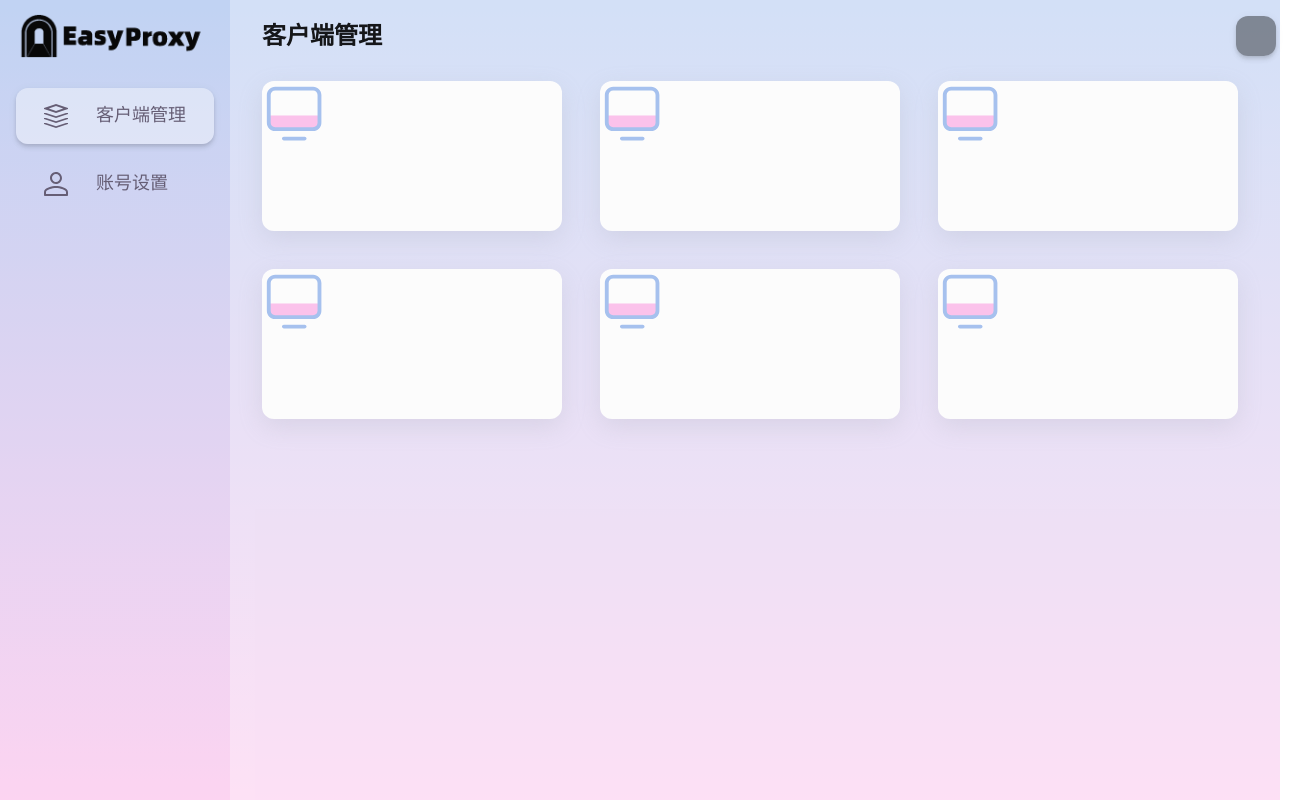
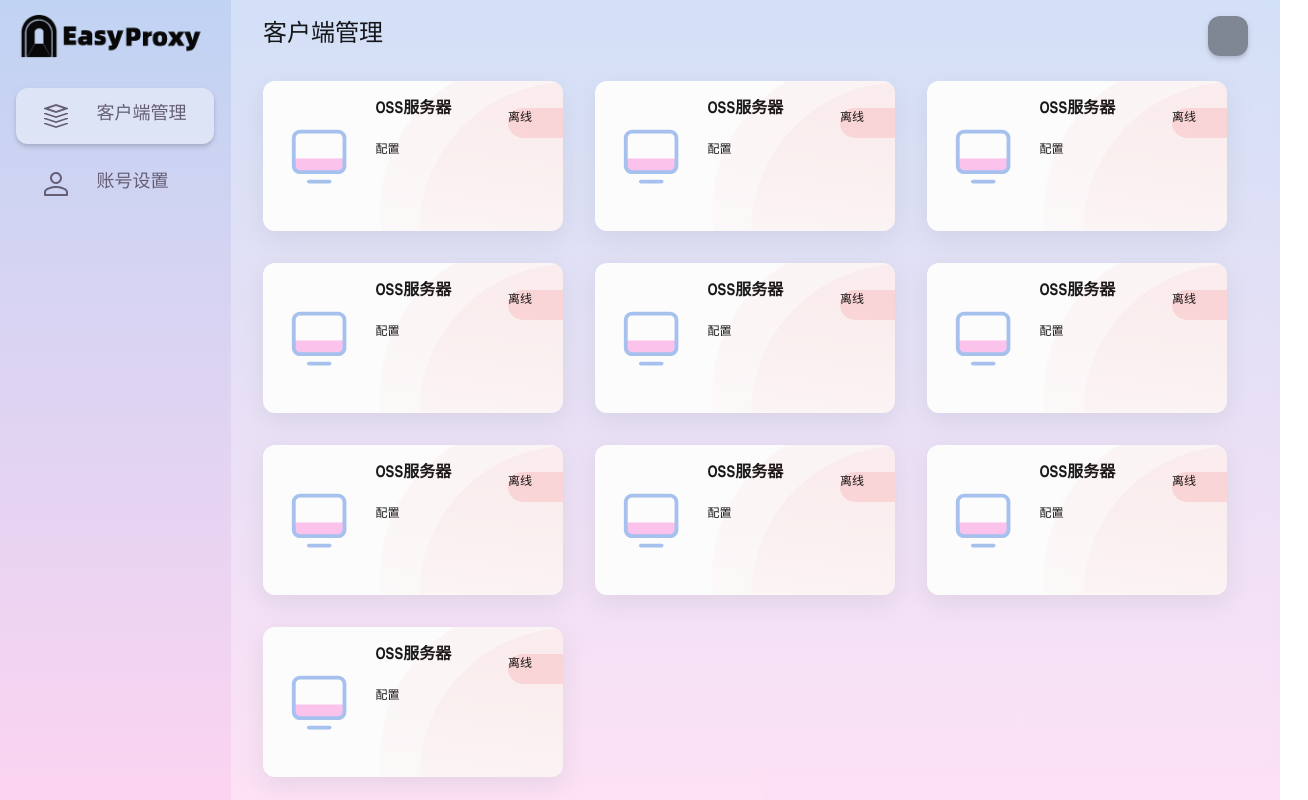
Before and after one commit to cky-thinker/easy-proxy, a Vue app in the folder easy-proxy-web/: page / in a window 1280 px wide. Shown: the whole page, 1308 px wide, since content can reach past the window. Built offline with nearby package versions, Linux system fonts and the light colour scheme.

Commit message:
feat: temp

```diff
--- a/easy-proxy-web/src/App.vue
+++ b/easy-proxy-web/src/App.vue
@@ -9,8 +9,8 @@ import {RouterView} from 'vue-router'</script>
 
 
 #app {
-    font-family: 'Helvetica Neue', Helvetica, 'PingFang SC', 'Hiragino Sans GB',
-    'Microsoft YaHei', '微软雅黑', Arial, sans-serif;
+    //font-family: AliRegular, 'Helvetica Neue', Helvetica, 'PingFang SC', 'Hiragino Sans GB',
+    //'Microsoft YaHei', '微软雅黑', Arial, sans-serif;
     line-height: 1.7;
     background-image: linear-gradient(to top, #fbc2eb 0%, #a6c1ee 100%);
     background-blend-mode: screen, overlay, hard-light, color-burn, color-dodge, normal;
--- a/easy-proxy-web/src/assets/base.css
+++ b/easy-proxy-web/src/assets/base.css
@@ -15,7 +15,7 @@ body, ol, ul, h1, h2, h3, h4, h5, h6, p, th, td, dl, dd, form, fieldset, legend,
 
 body {
     height: 100%;
-    font: 12px "宋体", "Arial Narrow", HELVETICA;
+    font: 12px AliRegular, "Arial Narrow", HELVETICA;
     background: #fff;
     -webkit-text-size-adjust: 100%;
 }
--- a/easy-proxy-web/src/components/WelcomeItem.vue
+++ /dev/null
@@ -1,86 +0,0 @@
-<template>
-    <div class="item">
-        <i>
-            <slot name="icon"></slot>
-        </i>
-        <div class="details">
-            <h3>
-                <slot name="heading"></slot>
-            </h3>
-            <slot></slot>
-        </div>
-    </div>
-</template>
-
-<style scoped>
-.item {
-    margin-top: 2rem;
-    display: flex;
-}
-
-.details {
-    flex: 1;
-    margin-left: 1rem;
-}
-
-i {
-    display: flex;
-    place-items: center;
-    place-content: center;
-    width: 32px;
-    height: 32px;
-
-    color: var(--color-text);
-}
-
-h3 {
-    font-size: 1.2rem;
-    font-weight: 500;
-    margin-bottom: 0.4rem;
-    color: var(--color-heading);
-}
-
-@media (min-width: 1024px) {
-    .item {
-        margin-top: 0;
-        padding: 0.4rem 0 1rem calc(var(--section-gap) / 2);
-    }
-
-    i {
-        top: calc(50% - 25px);
-        left: -26px;
-        position: absolute;
-        border: 1px solid var(--color-border);
-        background: var(--color-background);
-        border-radius: 8px;
-        width: 50px;
-        height: 50px;
-    }
-
-    .item:before {
-        content: ' ';
-        border-left: 1px solid var(--color-border);
-        position: absolute;
-        left: 0;
-        bottom: calc(50% + 25px);
-        height: calc(50% - 25px);
-    }
-
-    .item:after {
-        content: ' ';
-        border-left: 1px solid var(--color-border);
-        position: absolute;
-        left: 0;
-        top: calc(50% + 25px);
-        height: calc(50% - 25px);
-    }
-
-    .item:first-of-type:before {
-        display: none;
-    }
-
-    .item:last-of-type:after {
-        display: none;
-    }
-}
-</style>
--- a/easy-proxy-web/src/layout/index.vue
+++ b/easy-proxy-web/src/layout/index.vue
@@ -35,28 +35,23 @@ import Computer from '../components/icons/Computer3.vue'
                     </div>
                 </div>
             </div>
-            <div class="app-content" style="">
-                <div class="item-row">
-                    <div class="item">
+            <div>
+
+            </div>
+            <div class="app-content" >
+                <div class="item" v-for='index in 10' :key='index'>
+                    <div class="item-left">
                         <computer class="item-logo"/>
                     </div>
-                    <div class="item">
-                        <computer class="item-logo"/>
+                    <div class="item-right">
+                        <div class="item-title" >OSS服务器</div>
+                        <div>配置</div>
                     </div>
-                    <div class="item">
-                        <computer class="item-logo"/>
-                    </div>
-                </div>
-                <div class="item-row">
-                    <div class="item">
-                        <computer class="item-logo"/>
-                    </div>
-                    <div class="item">
-                        <computer class="item-logo"/>
-                    </div>
-                    <div class="item">
-                        <computer class="item-logo"/>
-                    </div>
+                    <div class="bg1"></div>
+                    <div class="bg2"></div>
+                    <div class="status-label">
+                        <span class="" style="background: rgb(229, 0, 18);"></span>
+                        离线</div>
                 </div>
             </div>
         </div>
@@ -134,7 +129,7 @@ import Computer from '../components/icons/Computer3.vue'
 
 .app-header-l {
     font-size: var(--font-size-header-s);
-    font-weight: bold;
+    font-weight: 400;
     color: var(--color-text-primary);
     display: flex;
     justify-content: center;
@@ -204,8 +199,65 @@ import Computer from '../components/icons/Computer3.vue'
     height: 150px;
     border-radius: 12px;
     background-color: #fcfcfc;
-    margin-right: 38px;
-    margin-bottom: 38px;
+    color: var(--color-text-primary);
+    display: flex;
+    justify-content: left;
+    justify-items: left;
+    position: relative;
+    overflow: hidden;
+}
+
+.bg1 {
+    position: absolute;
+    right: -39%;
+    top: -13%;
+    width: 300px;
+    height: 300px;
+    border-radius: 50%;
+    background: linear-gradient(188.4deg, rgba(229, 0, 18, .03) 22.94%, rgba(229, 0, 18, 0) 94.62%);
+}
+
+.bg2 {
+    position: absolute;
+    right: -52%;
+    top: 1%;
+    width: 300px;
+    height: 300px;
+    border-radius: 50%;
+    background: linear-gradient(188.4deg, rgba(229, 0, 18, 0.03) 30%, rgba(229, 0, 18, 0) 80%);
+}
+
+.status-label {
+    position: absolute;
+    width: 70px;
+    height: 30px;
+    right: -5%;
+    top: 18%;
+    border-radius: 15px;
+    background-color: rgba(229, 0, 18, 0.1);
+}
+
+.app-content {
+    display: grid;
+    grid-template-columns: repeat(auto-fill, 300px);
+    grid-gap: 32px;
+}
+
+.item-left {
+    width: 180px;
+    display: flex;
+    justify-content: center;
+    align-items: center;
+}
+
+.item-title {
+    padding: var(--sp16) 0;
+    font-size: var(--sp16);
+    font-weight: 600;
+}
+
+.item-right {
+    width: 100%;
 }
 
 .item-logo {
--- a/easy-proxy-web/src/router/index.ts
+++ b/easy-proxy-web/src/router/index.ts
@@ -8,14 +8,6 @@ const router = createRouter({
             path: '/',
             name: 'home',
             component: Layout
-        },
-        {
-            path: '/about',
-            name: 'about',
-            // route level code-splitting
-            // this generates a separate chunk (About.[hash].js) for this route
-            // which is lazy-loaded when the route is visited.
-            component: () => import('../views/AboutView.vue')
         }
     ]
 })
```
Also changed, not shown: easy-proxy-web/src/components/HelloWorld.vue (deleted, +0 -40 lines), easy-proxy-web/src/components/Navigation.vue (deleted, +0 -9 lines), easy-proxy-web/src/components/TheWelcome.vue (deleted, +0 -85 lines), easy-proxy-web/src/views/HomeView.vue (deleted, +0 -8 lines), 1 other file (tests, documents, lock files or other folders).
